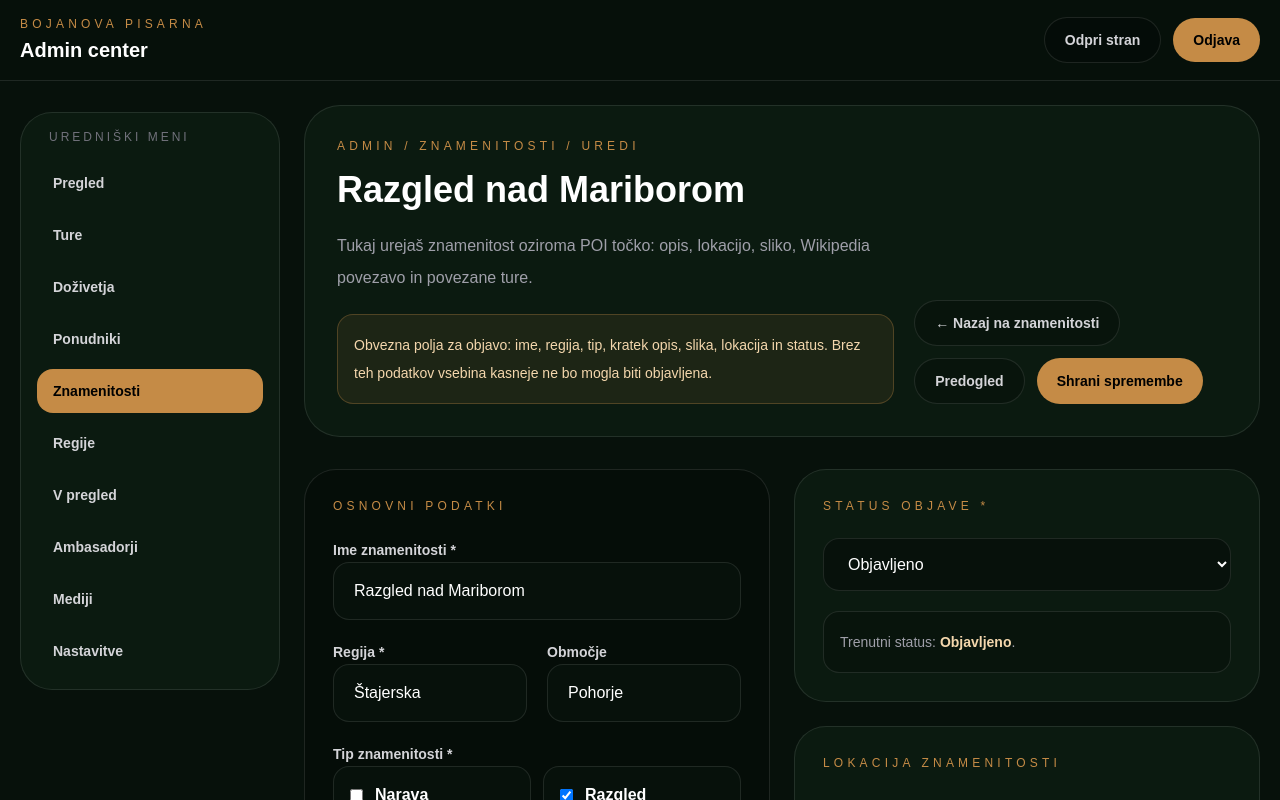
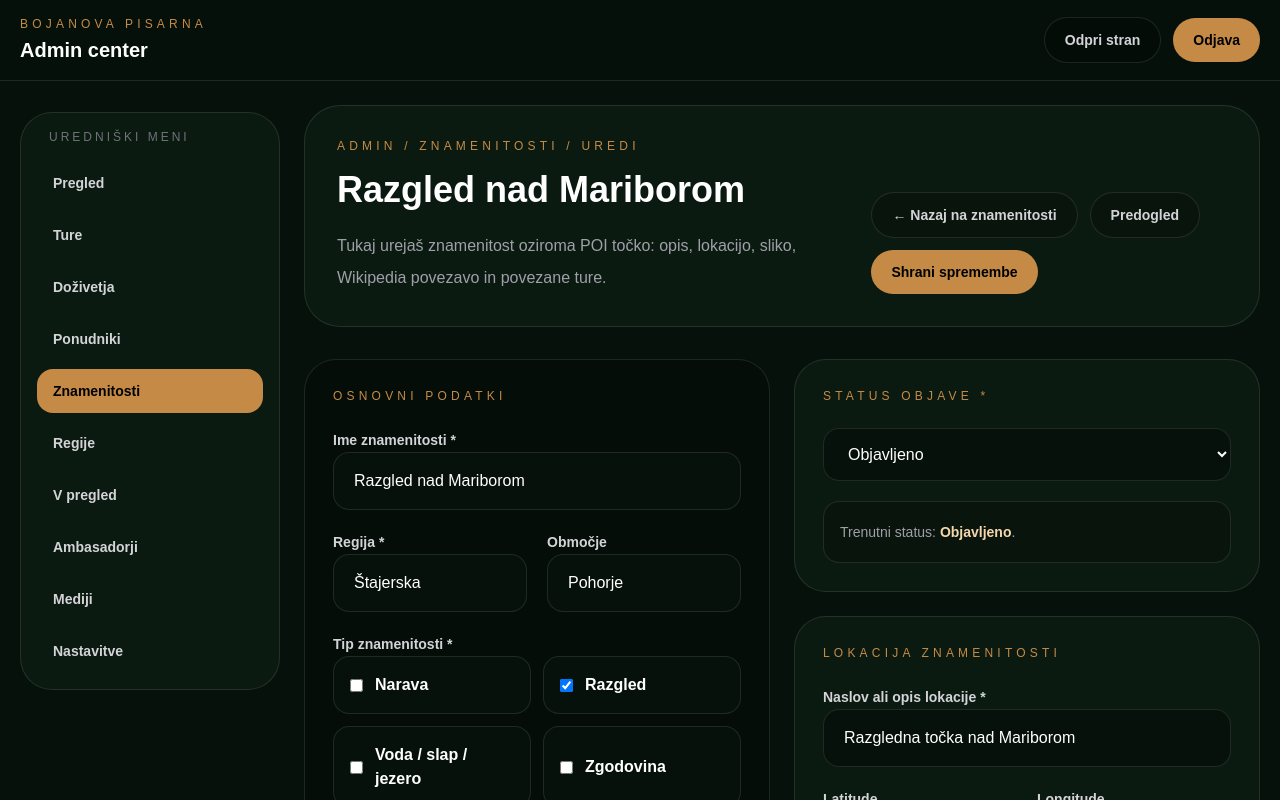
Before and after one commit to rabojan/bojan-on-bike-app, a Next.js app: page /admin/znamenitosti/razgled-nad-mariborom in a window 1280 px wide. Shown: the top 800 px of the page. Built offline with nearby package versions, Linux system fonts and the light colour scheme; sample sign-in values are in the browser's storage.

Commit message:
Remove attraction required fields notice

```diff
--- a/app/admin/znamenitosti/nova/page.tsx
+++ b/app/admin/znamenitosti/nova/page.tsx
@@ -57,11 +57,7 @@ export default function NewPoiPage() {
               ob poti.
             </p>
 
-            <div className="mt-5 rounded-2xl border border-[#c58b46]/30 bg-[#c58b46]/10 p-4 text-sm leading-7 text-[#f4d7ad]">
-              Obvezna polja za objavo: ime, regija, tip, kratek opis, slika,
-              lokacija in status. Brez teh podatkov vsebina kasneje ne bo mogla
-              biti objavljena.
-            </div>
+
           </div>
 
           <div className="flex flex-wrap gap-3">
--- a/app/admin/znamenitosti/razgled-nad-mariborom/page.tsx
+++ b/app/admin/znamenitosti/razgled-nad-mariborom/page.tsx
@@ -59,11 +59,7 @@ export default function EditPoiPage() {
               sliko, Wikipedia povezavo in povezane ture.
             </p>
 
-            <div className="mt-5 rounded-2xl border border-[#c58b46]/30 bg-[#c58b46]/10 p-4 text-sm leading-7 text-[#f4d7ad]">
-              Obvezna polja za objavo: ime, regija, tip, kratek opis, slika,
-              lokacija in status. Brez teh podatkov vsebina kasneje ne bo mogla
-              biti objavljena.
-            </div>
+
           </div>
 
           <div className="flex flex-wrap gap-3">
```
